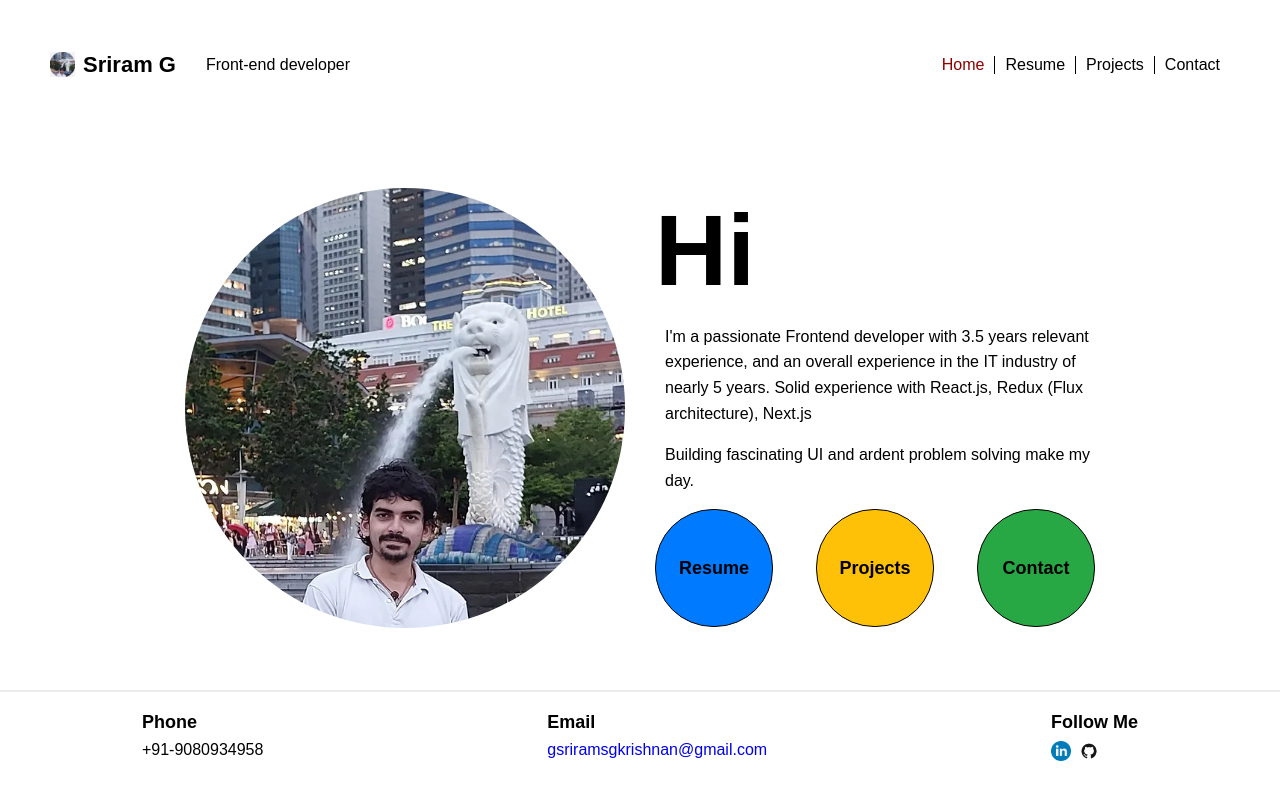
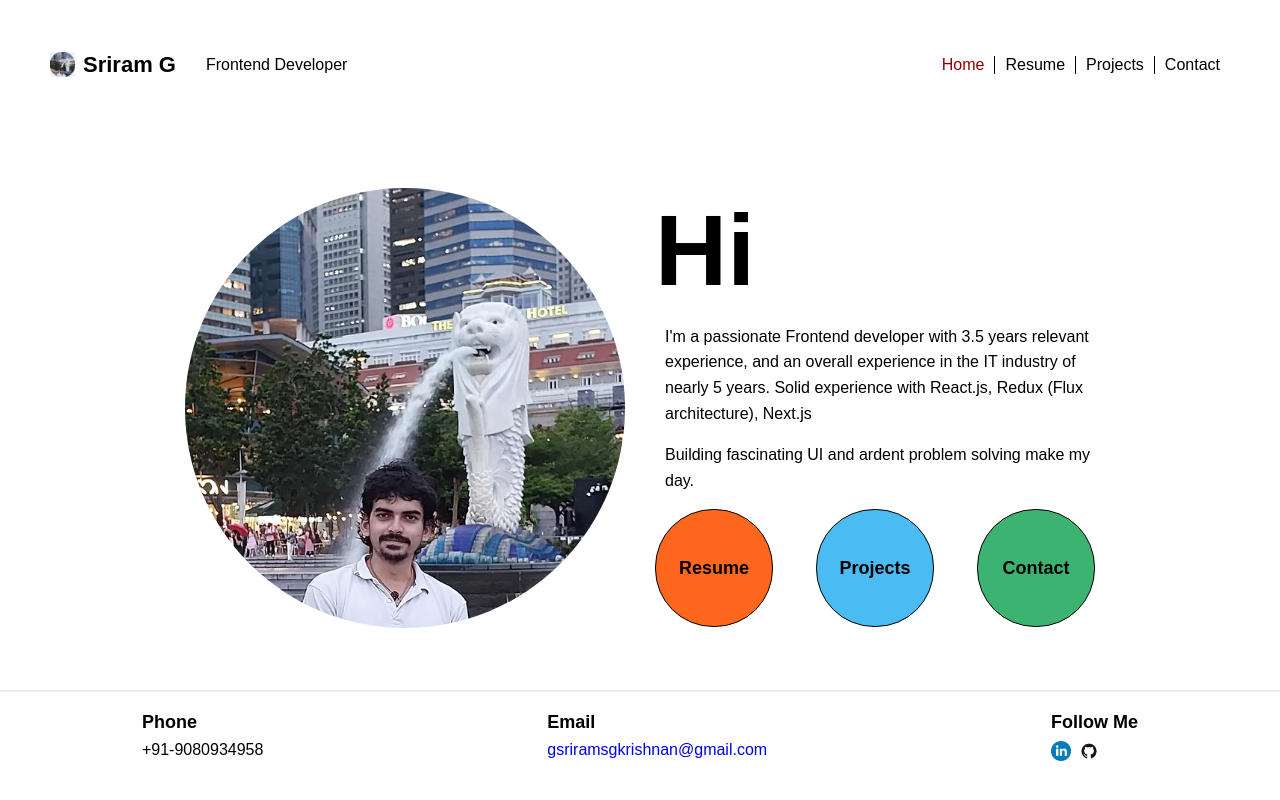
Before and after one commit to ssrk95/my-website, a React (Create React App) app: page / in a window 1280 px wide. Built offline with nearby package versions, Linux system fonts and the light colour scheme.

Commit message:
Skills used in each work experience added + Title refinement + Buttons color refinement

```diff
--- a/src/components/Header.js
+++ b/src/components/Header.js
@@ -15,7 +15,7 @@ function Header({switchContent, currentPage}){
         <div className="headerCont">
             <div className="left-end">
                 <Name name='Sriram G' showIntro={showIntro}/>
-                <Role role='Front-end developer'/>
+                <Role role='Frontend Developer'/>
             </div>
             <div className="right-end">
                 <div className={`home ${currentPage === 'intro' ? 'selected' : ''}`} onClick={showIntro}>Home</div>
--- a/src/components/JobDescription.js
+++ b/src/components/JobDescription.js
@@ -53,6 +53,18 @@ function JobDescription({org}){
 
     const companyLogo = org === 'Expeditech' ? expeditechLogo : org === 'Animaker' ? animakerLogo : org === 'Zoho' ? zohoLogo : org === 'MuSigma' ? muSigmaLogo : null;
 
+    const expeditechSkills = <><div>Next.js</div><div>Typescript</div><div>Html5</div><div>Tailwind Css</div><div>Agile Methodologies</div><div>Azure Devops</div><div>VS Code</div></>
+
+    const animakerSkills = <><div>React.js</div><div>Redux</div><div>Javascript</div><div>Html5</div><div>Css3</div><div>Html Canvas</div><div>SVG</div><div>Web APIs</div><div>Immutable Js</div><div>Agile Methodologies</div><div>Atlassian Jira</div><div>Gitlab</div><div>Github</div><div>VS Code</div><div>Jenkins</div></>
+
+    const zohoSkills = <><div>Ember.js</div><div>React.js</div><div>Javascript</div><div>Html5</div><div>Css3</div><div>Gitlab</div><div>VS Code</div></>
+
+    const muSigmaSkills = <><div>Cosmos DB</div><div>Power BI</div></>
+
+    const skillsUsed = org === 'Expeditech' ? expeditechSkills : org === 'Animaker' ? animakerSkills : org === 'Zoho' ? zohoSkills : org === 'MuSigma' ? muSigmaSkills : '';
+
+
+
     return(
         <div className="jobDesc">
             <div className='company'>
@@ -65,6 +77,7 @@ function JobDescription({org}){
                 </div>
             </div>
             <div className="desc">{desc}</div>
+            <div className="skills">{skillsUsed}</div>
         </div>
     )
 }
--- a/src/components/ProjectDetails.js
+++ b/src/components/ProjectDetails.js
@@ -4,9 +4,9 @@ import githubLogo from '../images/githubLogo.png'
 function ProjectDetails({id, handleTryIt}){
 
     const projectTitles = {
-        'cmv' : "Cosmic Music Visualiser",
+        'cmv' : "Cosmic Music Visualizer",
         'evr' : "Easy Video Reversal",
-        'mpw' : "My personal website"
+        'mpw' : "My Portfolio Website"
     }
 
     const projectDescriptions = {
--- a/src/styles.css
+++ b/src/styles.css
@@ -281,6 +281,14 @@ body {
 .contentCont.resume .resumeCont .details .expCont .jobDesc{
     margin-left: 25px;
 }
+.contentCont.resume .resumeCont .details .expCont .jobDesc .skills div{
+    border: solid 1px black;
+    display: inline-block;
+    margin: 4px;
+    padding: 4px;
+    border-radius: 10px;
+    background-color: khaki;
+}
 .contentCont.resume .resumeCont .details .expCont .jobDesc .company{
     display: flex;
 }
@@ -381,13 +389,13 @@ body {
     font-size: 18px;
 }
 .contentCont .sections .resume{
-    background-color: #007BFF;
+    background-color: #FF671F;
 }
 .contentCont .sections .projects{
-    background-color: #FFC107;
+    background-color: #4ABBF3;
 }
 .contentCont .sections .contact{
-    background-color: #28A745;
+    background-color: #3CB371;
 }
 
 
```
